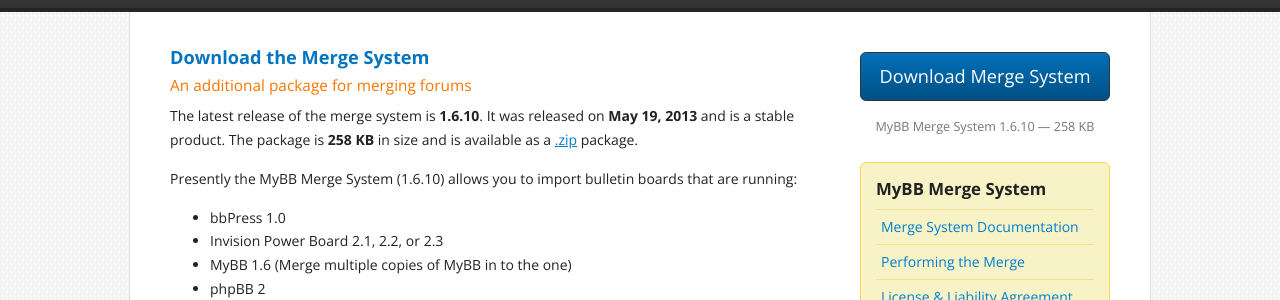
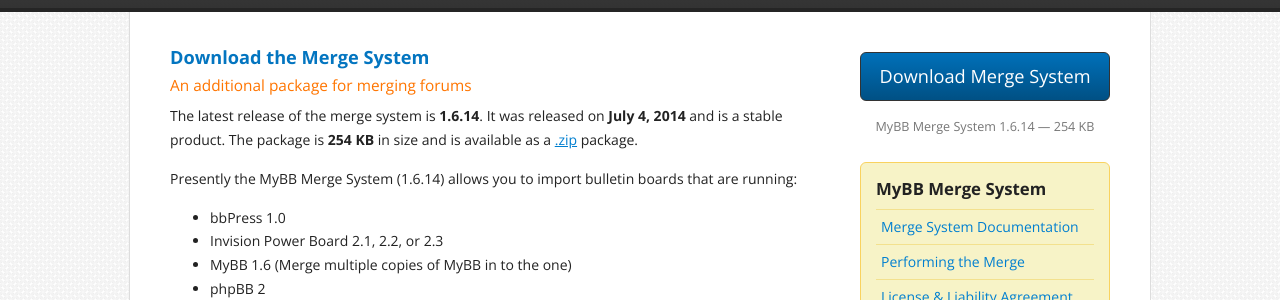
Before and after one commit to mybb/mybb.com, a Jekyll site: the page built from download/merge-system/index.html, in a window 1280 px wide. Shown: the part 275-575 px from the top of the page. Built offline with Jekyll 4.4.1, drawn with Linux system fonts in a browser that asks for light colours; nearby versions of some CDN libraries; Markdown is read by kramdown in place of the engine named in the settings.

Commit message:
Updating latest merge system release

```diff
--- a/_data/latest_merge.yml
+++ b/_data/latest_merge.yml
@@ -1,6 +1,6 @@
-version: 1.6.10
-version_code: 1610
-release: May 19, 2013
-size: 258 KB
+version: 1.6.14
+version_code: 1614
+release: "July 4, 2014"
+size: 254 KB
 type: stable
-url: http://resources.mybb.com/downloads/merge_1.6.10.zip
+url: http://resources.mybb.com/downloads/merge_1.6.14.zip
```
